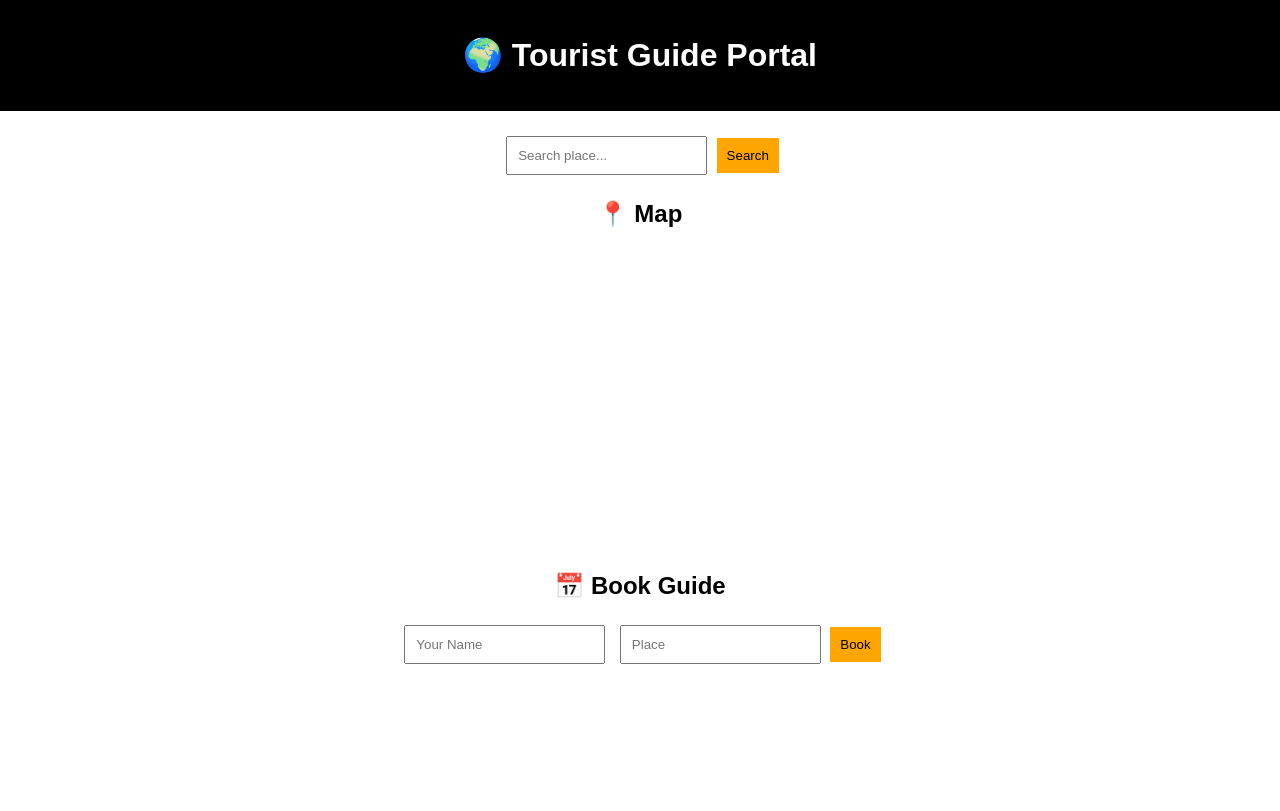
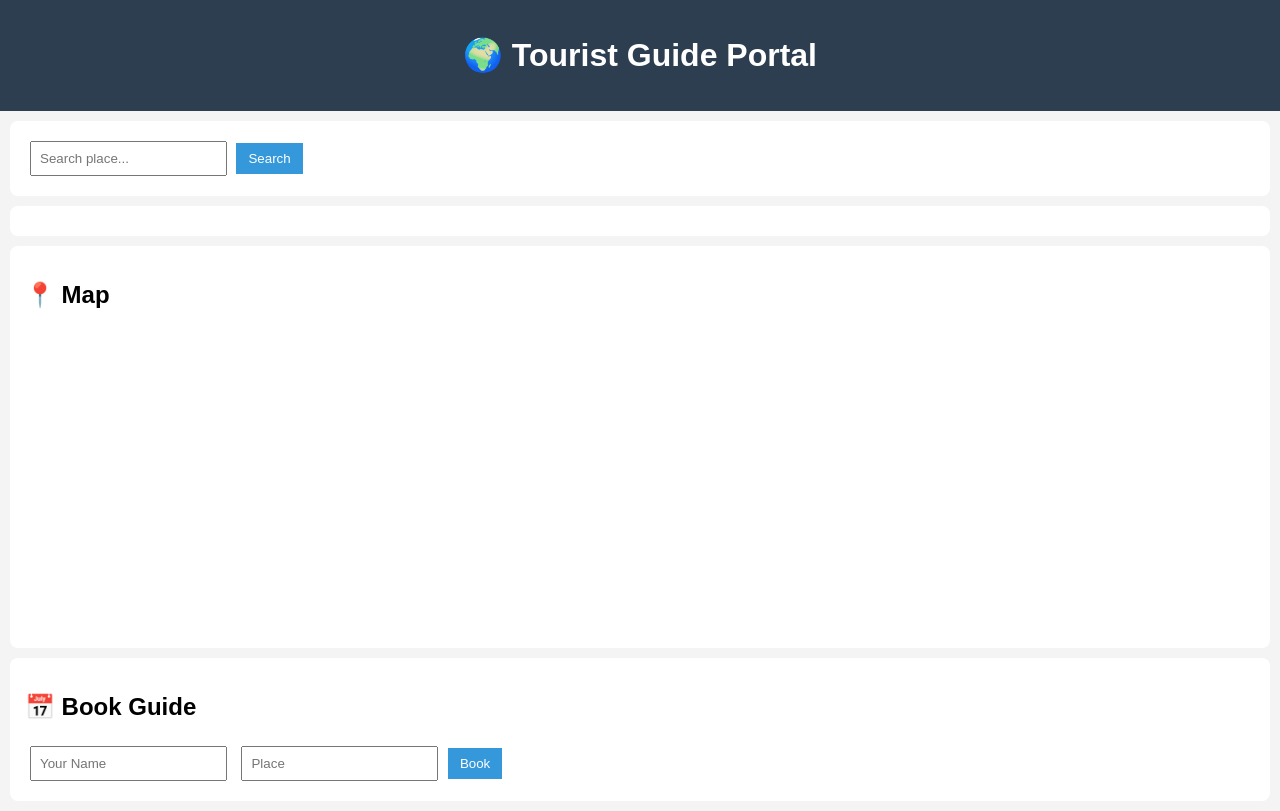
Before and after one commit to pandillapujitha/Touristguideportal-, a plain HTML site: page index.html in a window 1280 px wide. Drawn offline with Linux system fonts and the light colour scheme; no server answers.

Commit message:
Update style.css

```diff
--- a/style.css
+++ b/style.css
@@ -2,32 +2,36 @@
 body {
   font-family: Arial;
   margin: 0;
-  text-align: center;
+  background: #f4f4f4;
 }
 
 header {
-  background: black;
+  background: #2c3e50;
   color: white;
+  text-align: center;
   padding: 15px;
 }
 
-.search {
-  margin: 20px;
+section {
+  padding: 15px;
+  margin: 10px;
+  background: white;
+  border-radius: 8px;
 }
 
 input {
-  padding: 10px;
+  padding: 8px;
   margin: 5px;
 }
 
 button {
-  padding: 10px;
-  background: orange;
+  padding: 8px 12px;
+  background: #3498db;
+  color: white;
   border: none;
   cursor: pointer;
 }
 
 button:hover {
-  background: red;
-  color: white;
+  background: #2980b9;
 }
```
